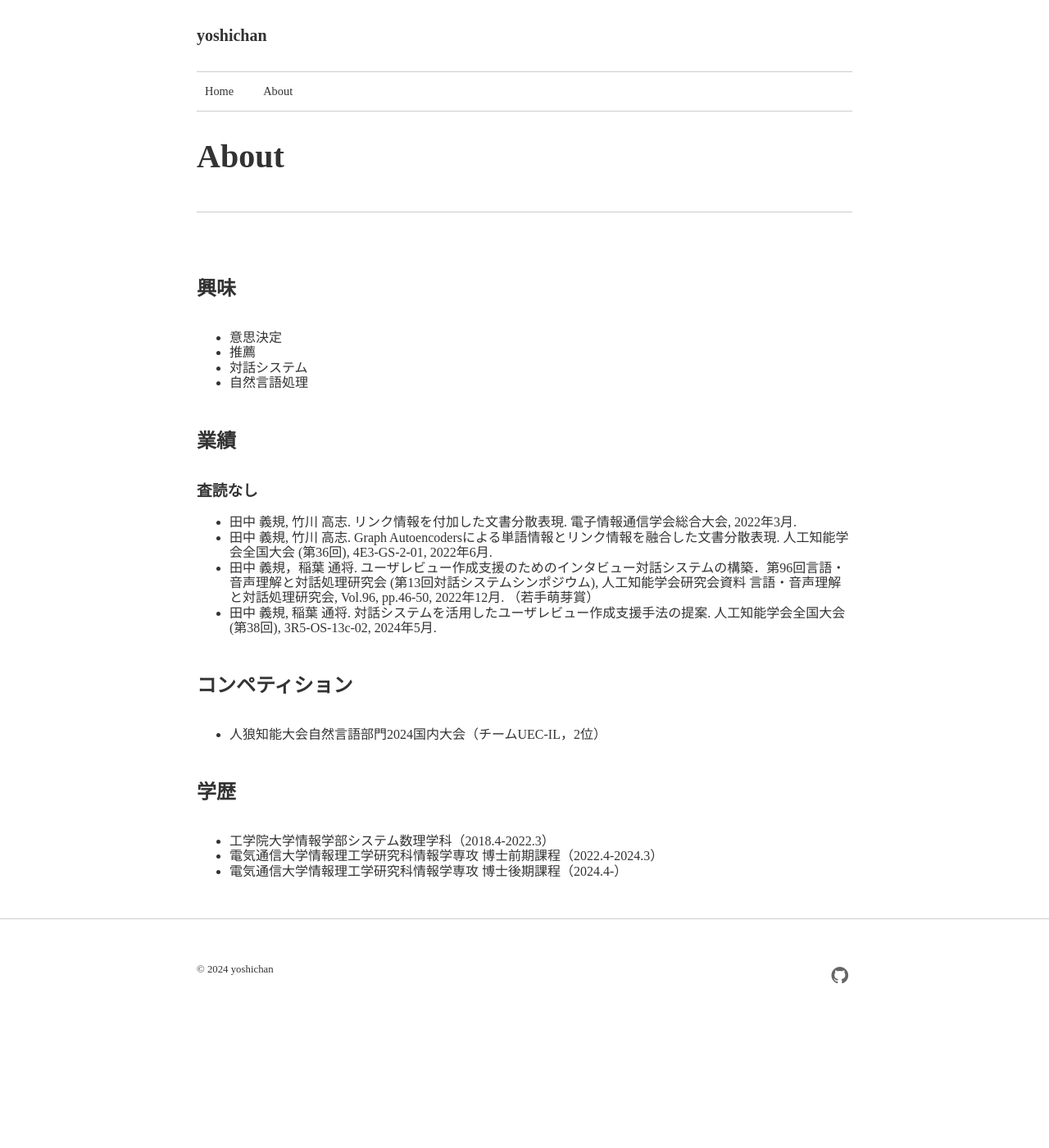
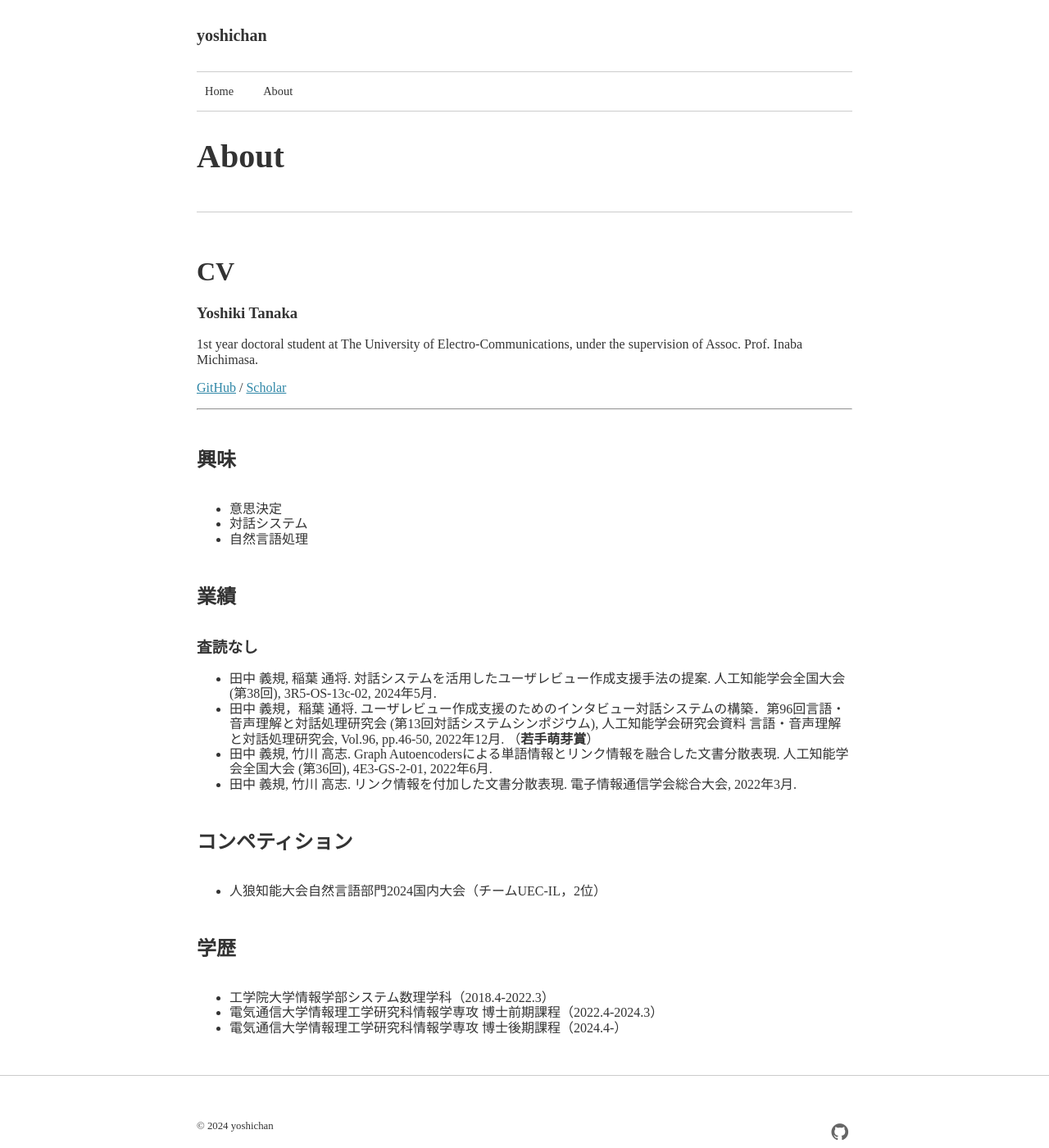
Before and after one commit to yoshi-chanaka/yoshi-chanaka.github.io, a Jekyll site: the page built from about.md, in a window 1280 px wide and 1400 px high. Shown: the whole window at 82% size. Built offline with Jekyll 4.4.1, drawn with Linux system fonts in a browser that asks for light colours; nearby versions of some CDN libraries.

Commit message:
update_profile

```diff
--- a/about.md
+++ b/about.md
@@ -4,18 +4,26 @@ title: About
 description: >
 permalink: /about/
 ---
+
+# CV
+### Yoshiki Tanaka
+
+1st year doctoral student at The University of Electro-Communications, under the supervision of Assoc. Prof. Inaba Michimasa.
+
+[GitHub](https://github.com/yoshi-chanaka) / [Scholar](https://scholar.google.co.jp/citations?view_op=list_works&hl=ja&user=QkKVktkAAAAJ)
+
+---
 ## 興味
 * 意思決定
-* 推薦
 * 対話システム
 * 自然言語処理
 
 ## 業績
 ### 査読なし
+* 田中 義規, 稲葉 通将. 対話システムを活用したユーザレビュー作成支援手法の提案. 人工知能学会全国大会 (第38回), 3R5-OS-13c-02, 2024年5月.
+* 田中 義規，稲葉 通将. ユーザレビュー作成支援のためのインタビュー対話システムの構築．第96回言語・音声理解と対話処理研究会 (第13回対話システムシンポジウム), 人工知能学会研究会資料 言語・音声理解と対話処理研究会, Vol.96, pp.46-50, 2022年12月. （**若手萌芽賞**）
+* 田中 義規, 竹川 高志. Graph Autoencodersによる単語情報とリンク情報を融合した文書分散表現. 人工知能学会全国大会 (第36回), 4E3-GS-2-01, 2022年6月.
 * 田中 義規, 竹川 高志. リンク情報を付加した文書分散表現. 電子情報通信学会総合大会, 2022年3月.
-* 田中 義規, 竹川 高志. Graph Autoencodersによる単語情報とリンク情報を融合した文書分散表現. 人工知能学会全国大会 (第36回), 4E3-GS-2-01, 2022年6月.
-* 田中 義規，稲葉 通将. ユーザレビュー作成支援のためのインタビュー対話システムの構築．第96回言語・音声理解と対話処理研究会 (第13回対話システムシンポジウム), 人工知能学会研究会資料 言語・音声理解と対話処理研究会, Vol.96, pp.46-50, 2022年12月. （若手萌芽賞）
-* 田中 義規, 稲葉 通将. 対話システムを活用したユーザレビュー作成支援手法の提案. 人工知能学会全国大会 (第38回), 3R5-OS-13c-02, 2024年5月.
 
 ## コンペティション
 * 人狼知能大会自然言語部門2024国内大会（チームUEC-IL，2位）
```
